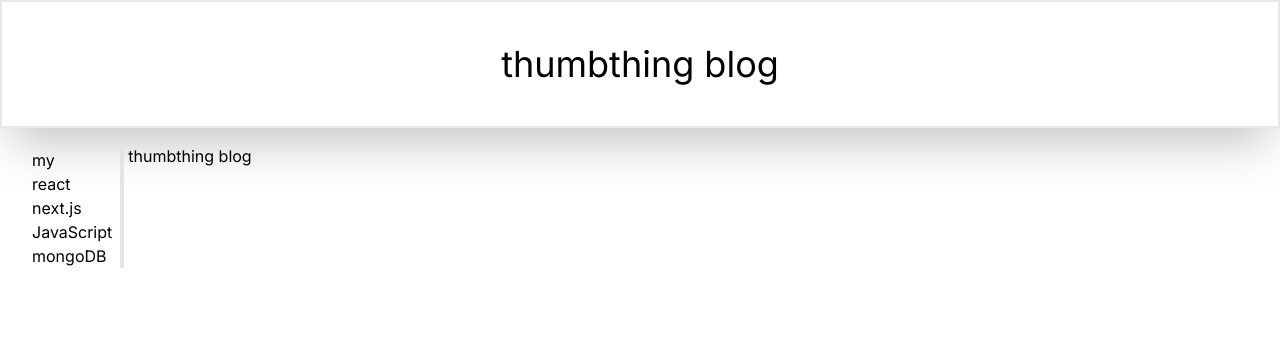
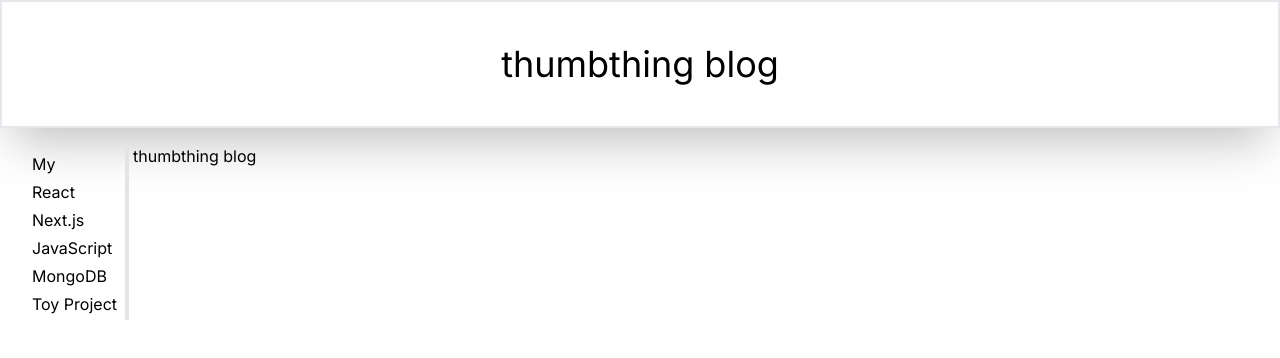
Before and after one commit to thumbthing/thumbthingblog, a Next.js app: page / in a window 1280 px wide. Shown: the top 358 px of the page. Built offline with nearby package versions, Linux system fonts and the light colour scheme.

Commit message:
feat: sidebar의 데이터를 .json으로 나눠서 관리, url 변경

```diff
--- a/src/components/layout/SideBar.tsx
+++ b/src/components/layout/SideBar.tsx
@@ -1,12 +1,14 @@
 import Link from 'next/link';
+import sideBarData from '../../json/layout/sideBar.json';
 
 export default function SideBar() {
-  const sideBarMenu = ['my', 'react', 'next.js', 'JavaScript', 'mongoDB'];
+  const sideBarMenu = sideBarData.category;
 
   const sideBarList = sideBarMenu.map((item) => {
-    const linkUrl = `/${item}`;
+    const urlText = item.toLowerCase();
+    const linkUrl = `/${urlText}`;
     return (
-      <li key={item} className="hover:text-emerald-600">
+      <li key={item} className="my-1 hover:text-emerald-600">
         <Link href={linkUrl} replace>
           {item}
         </Link>
@@ -15,7 +17,7 @@ export default function SideBar() {
   });
 
   return (
-    <aside className="flex-initial m-1 pr-2 border-r-4 border-zinc-200">
+    <aside className="flex-4 m-1 pr-2 border-r-4 border-zinc-200">
       <ul>{sideBarList}</ul>
     </aside>
   );
--- /dev/null
+++ b/src/json/layout/sideBar.json
@@ -0,0 +1,3 @@
+{
+  "category": ["My", "React", "Next.js", "JavaScript", "MongoDB", "Toy Project"]
+}
```
